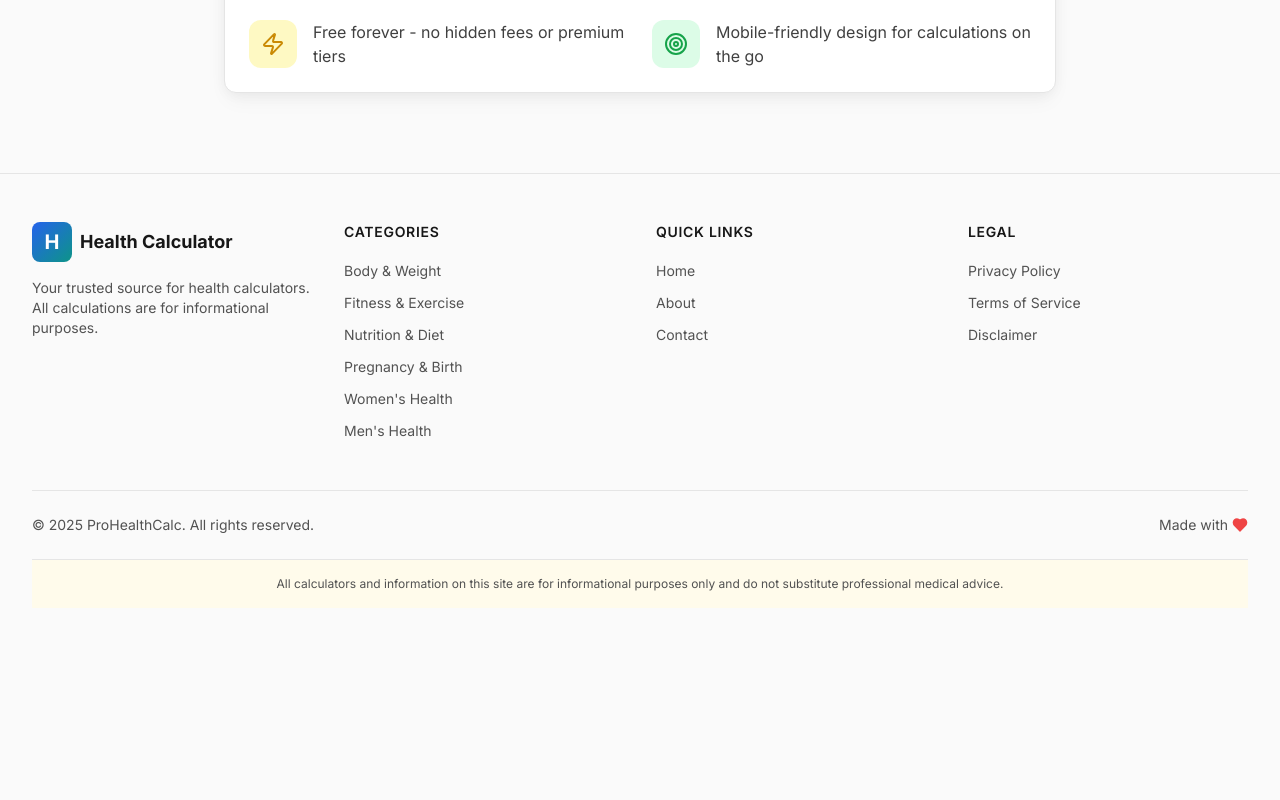
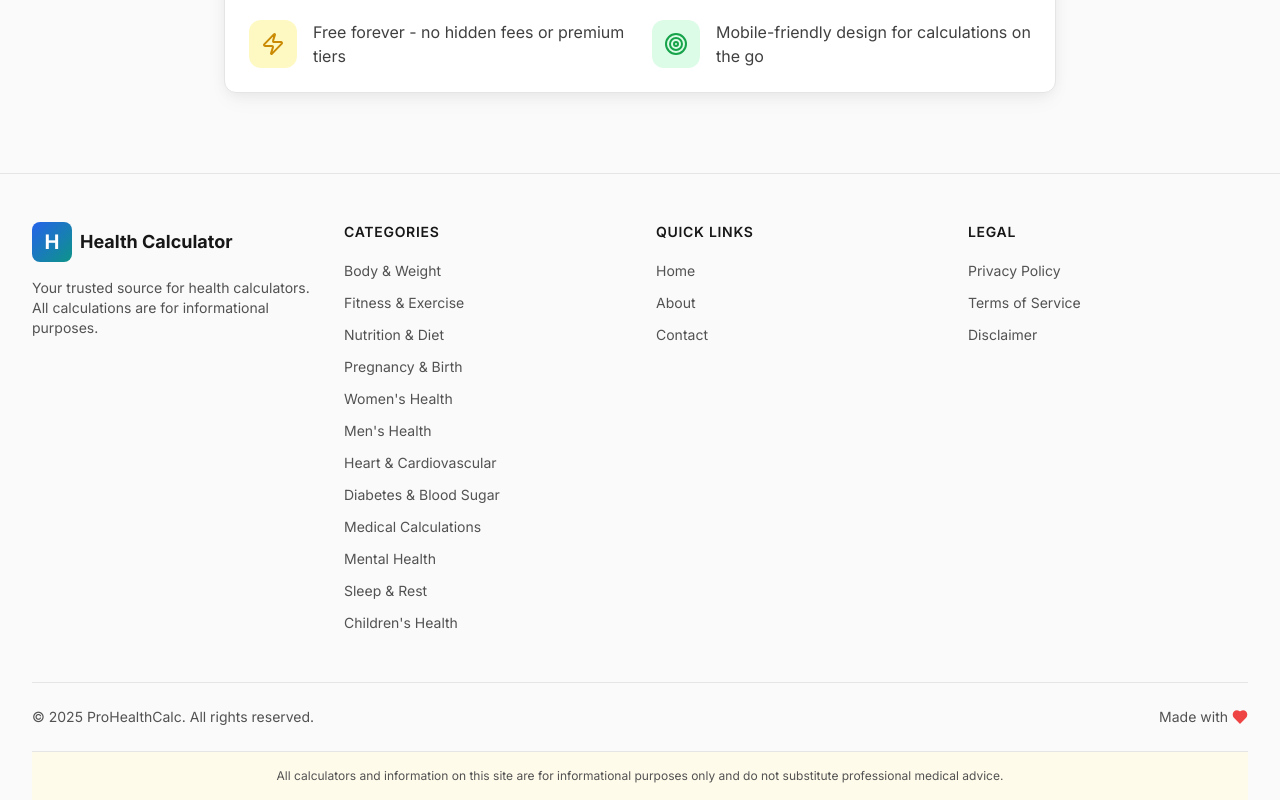
Before and after one commit to tejouw/health-calculator, a Next.js app: page /en/about in a window 1280 px wide. Shown: the part 1050-1850 px from the top of the page. Before the commit the page ends 1658 px from the top, so only its background shows below. Built offline with nearby package versions, Linux system fonts and the light colour scheme.

Commit message:
Yeni özellik eklendi

```diff
--- a/app/[locale]/page.tsx
+++ b/app/[locale]/page.tsx
@@ -223,7 +223,7 @@ export default async function HomePage({ params }: HomePageProps) {
             </p>
             <div className="flex flex-col items-center justify-center gap-4 sm:flex-row">
               <Link
-                href="/body-weight"
+                href={`/${categories[0].slug[locale as 'en' | 'tr']}`}
                 className="inline-flex items-center gap-2 rounded-full bg-white px-6 sm:px-8 py-3 sm:py-4 text-base sm:text-lg font-semibold text-primary-600 shadow-xl transition-all hover:scale-105 hover:shadow-2xl"
               >
                 <Calculator className="h-4 w-4 sm:h-5 sm:w-5" />
--- a/components/layout/Footer.tsx
+++ b/components/layout/Footer.tsx
@@ -2,7 +2,7 @@ import React from 'react';
 import { useTranslations } from 'next-intl';
 import { Link } from '@/lib/navigation';
 import { Heart } from 'lucide-react';
-import { getCategorySlug } from '@/lib/categoryMapping';
+import { categories } from '@/config/categories.config';
 
 interface FooterProps {
   locale: string;
@@ -12,15 +12,6 @@ const Footer: React.FC<FooterProps> = ({ locale }) => {
   const t = useTranslations('footer');
   const tNav = useTranslations('navigation');
   const tCat = useTranslations('categories');
-
-  const categories = [
-    'bodyWeight',
-    'fitness',
-    'nutrition',
-    'pregnancy',
-    'womensHealth',
-    'mensHealth',
-  ];
 
   return (
     <footer className="border-t border-neutral-200 bg-neutral-50">
@@ -46,16 +37,19 @@ const Footer: React.FC<FooterProps> = ({ locale }) => {
                 {tNav('categories')}
               </h3>
               <ul className="space-y-2">
-                {categories.map((cat) => (
-                  <li key={cat}>
-                    <Link
-                      href={`/${getCategorySlug(cat)}`}
-                      className="text-sm text-neutral-600 transition-colors hover:text-primary-600"
-                    >
-                      {tCat(cat)}
-                    </Link>
-                  </li>
-                ))}
+                {categories.map((category) => {
+                  const catKey = category.id.replace(/-([a-z])/g, (g) => g[1].toUpperCase());
+                  return (
+                    <li key={category.id}>
+                      <Link
+                        href={`/${category.slug[locale as 'en' | 'tr']}`}
+                        className="text-sm text-neutral-600 transition-colors hover:text-primary-600"
+                      >
+                        {tCat(catKey)}
+                      </Link>
+                    </li>
+                  );
+                })}
               </ul>
             </div>
 
```
Also changed, not shown: 1 other file (tests, documents, lock files or other folders).
